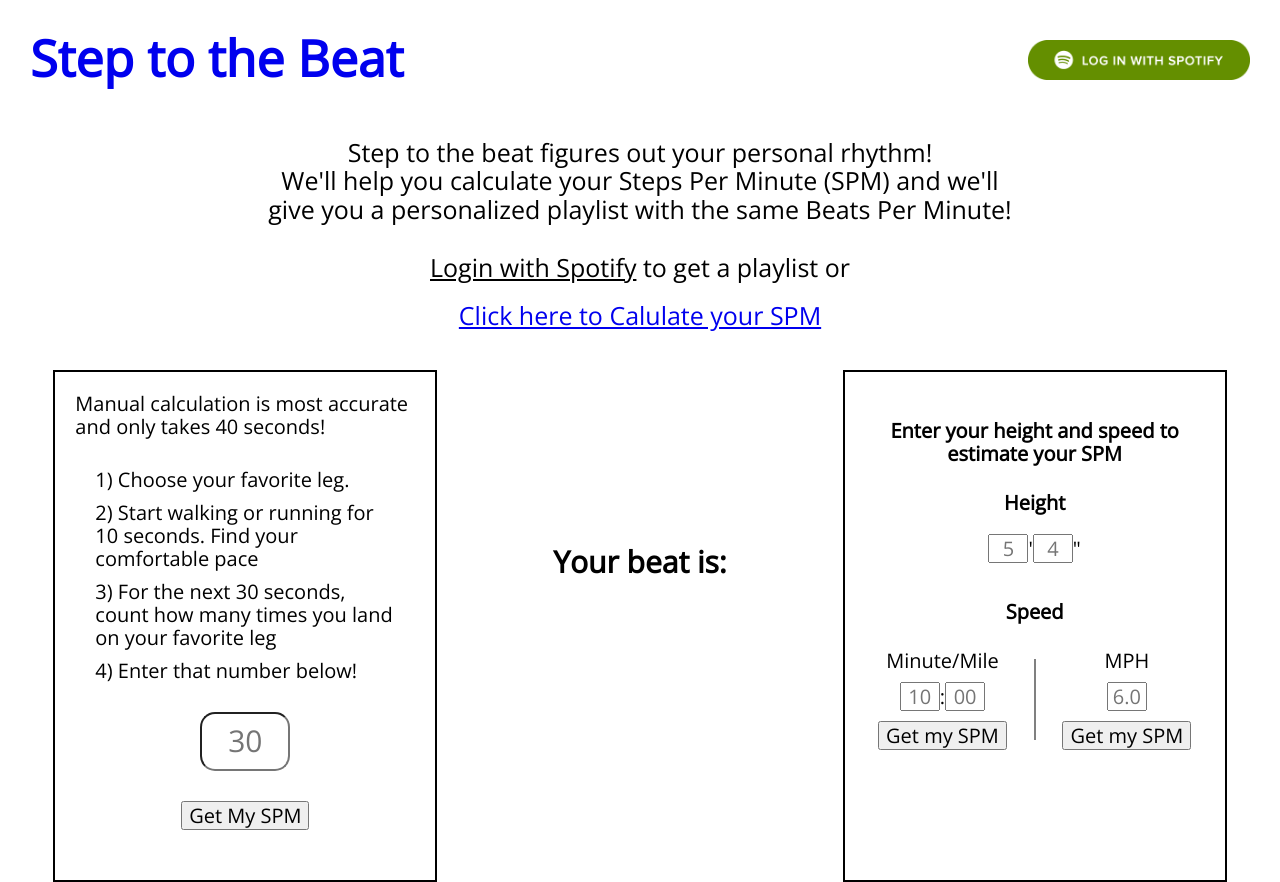
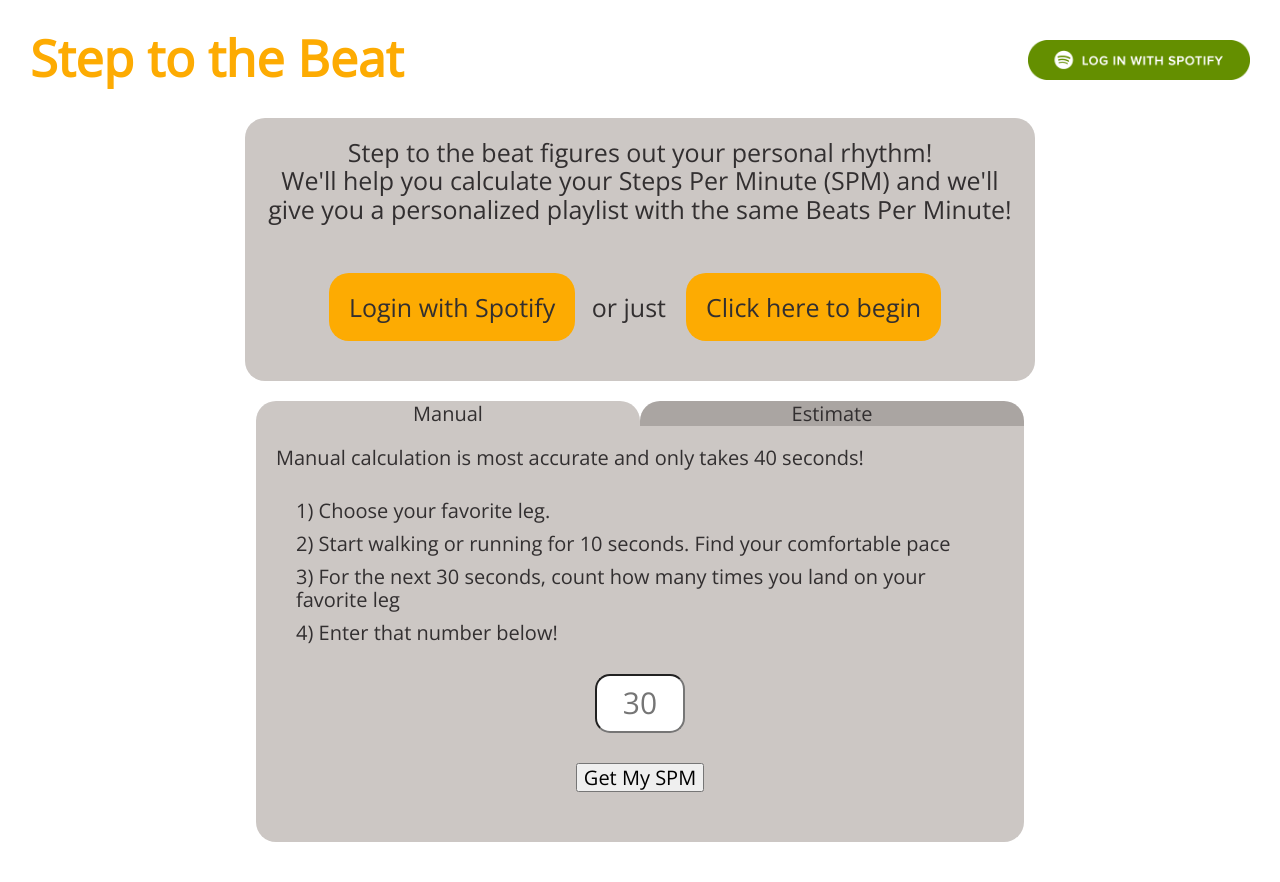
Before and after one commit to lexbonder/step-to-the-beat, a React (Create React App) app: page /calculations in a window 1280 px wide. Built offline with nearby package versions, Linux system fonts and the light colour scheme; what spotify-web-api-js would draw is missing.

Commit message:
add styling for calculations page
put estimate and manual calculation in same box with toggle buttons above them

```diff
--- a/src/components/App/App.css
+++ b/src/components/App/App.css
@@ -6,6 +6,6 @@ body {
   margin: 0;
   padding: 0;
   font-family: 'Open Sans', sans-serif;
-  color: black;
+  color: #322F30;
   font-size: 25px;
 }
--- a/src/components/Calculations/Calculations.css
+++ b/src/components/Calculations/Calculations.css
@@ -1,25 +1,32 @@
 .Calculations {
-  display: flex;
-  justify-content: space-around;
-  margin: auto;
-  max-width: 1290px;
   font-size: .8em;
+  width: 60%;
+  margin: 20px auto;
 }
 
 .Calculations article {
-  width: 30%;
+  padding: 20px;
+  background-color: #CCC7C4;
+  border-radius: 0 0 20px 20px;
+}
+
+.Calculations > button {
+  width: 50%;
+  border-radius: 20px 20px 0 0;
+  border: none;
+  background-color: #AAA5A2;
+  color: #322F30;
+}
+
+.Calculations > button.focused {
+  background-color: #CCC7C4;
+  color: #322F30;
 }
 
 input[type=number]::-webkit-inner-spin-button,
 input[type=number]::-webkit-outer-spin-button {
   -webkit-appearance: none;
   margin: 0;
-}
-
-.manual,
-.estimate {
-  padding: 20px;
-  border: 2px solid black;
 }
 
 .divider {
@@ -51,7 +58,8 @@ input[type=number]::-webkit-outer-spin-button {
   margin: 10px 0;
 }
 
-.manual-input {
+.manual-input,
+.estimate input {
   text-align: center;
   display: block;
   font-size: 1.5em;
@@ -61,19 +69,18 @@ input[type=number]::-webkit-outer-spin-button {
   margin: auto;
 }
 
-.manual-button {
+.estimate input {
+  display: inline-block;
+}
+
+.manual-button,
+.estimate button {
   display: block;
   margin: 30px auto;
 }
 
 .estimate {
   text-align: center;
-}
-
-.estimate input {
-  width: 40px;
-  text-align: center;
-  margin: 10px 0;
 }
 
 .estimate p {
@@ -90,7 +97,15 @@ input[type=number]::-webkit-outer-spin-button {
 }
 
 .Calculations .result {
-  width: 15%;
+  width: 80%;
   text-align: center;
-  padding-top: 150px;
+  margin: auto;
 }
+
+.hide {
+  display: none;
+}
+
+.show {
+  display: block;
+}
--- a/src/components/Calculations/Calculations.js
+++ b/src/components/Calculations/Calculations.js
@@ -14,7 +14,13 @@ export class Calculations extends Component {
       mphSpeed: '',
       mpmMinute: '',
       mpmSecond: '',
-      result: ''
+      result: '',
+      manualVisibility: 'show',
+      estimateVisibility: 'hide',
+      hoverTipVisibility: 'hide',
+      manualButton: 'focused',
+      estimateButton: '',
+      toggleResult: 'hide'
     }
   }
 
@@ -60,12 +66,55 @@ export class Calculations extends Component {
     this.setState({result})
   }
 
+  handleMouseEnter = () => {
+    console.log('word')
+  }
+
+  handleMouseLeave = () => {
+    console.log('suck it')
+  }
+
+  toggleManualEstimate = (event) => {
+    if (event.target.name === 'manual') {
+      this.setState({
+      manualVisibility: 'show',
+      estimateVisibility: 'hide',
+      manualButton: 'focused',
+      estimateButton: ''
+      })
+    } else {
+      this.setState({
+      manualVisibility: 'hide',
+      estimateVisibility: 'show',
+      manualButton: '',
+      estimateButton: 'focused'
+      })
+    }
+  }
+
+  showResult = () => {
+    this.setState({toggleResult: 'show'})
+  }
+
+
+
   render() {
     return (
       <div className='Calculations'>
-
+        <button
+          name='manual'
+          className={this.state.manualButton}
+          onClick={this.toggleManualEstimate}
+        >Manual</button>
+        <button
+          name='estimate'
+          className={this.state.estimateButton}
+          onMouseEnter={this.handleMouseEnter}
+          onMouseLeave={this.handleMouseLeave}
+          onClick={this.toggleManualEstimate}
+        >Estimate</button>
         {/*MANUAL CALCULATION*/}
-        <article className='manual'>
+        <article className={`manual ${this.state.manualVisibility}`}>
           <p>Manual calculation is most accurate and only takes 40 seconds!</p>
           <ol>
             <li>Choose your favorite leg.</li>
@@ -82,26 +131,16 @@ export class Calculations extends Component {
               value={this.state.manual}
               placeholder='30'
             />
-            <button className='manual-button'>Get My SPM</button>
+            <button
+              className='manual-button'
+              onClick={this.showResult}
+            >Get My SPM</button>
           </form>
         </article>
 
-        {/* RESULT AND SUBMIT BUTTON */}
+        {/* Height/Speed */}
 
-        <article className='result'>
-          <h2>Your beat is:</h2>
-          {
-            this.state.result &&
-            <div>
-              <h1>{`${this.state.result + ' SPM'}`}</h1>
-              <button onClick={this.submitSPM}>Save and select Genre</button>
-            </div>
-          }
-        </article>
-
-
-        {/* Height/Speed */}
-        <article className='estimate'>
+        <article className={`estimate ${this.state.estimateVisibility}`}>
           <h4>Enter your height and speed to estimate your SPM</h4>
           <form>
             <h4 className='height'>Height</h4>
@@ -140,7 +179,9 @@ export class Calculations extends Component {
                   placeholder='00'
                 />
               </p>
-              <button>Get my SPM</button>
+              <button
+                onClick={this.showResult}
+              >Get my SPM</button>
             </form>
             <div className='divider'></div>
             <form onSubmit={this.calculateMilePerHour}>
@@ -154,10 +195,28 @@ export class Calculations extends Component {
                   placeholder='6.0'
                 />
               </p>
-              <button>Get my SPM</button>
+              <button
+                onClick={this.showResult}
+              >Get my SPM</button>
             </form>
           </div>
         </article>
+
+
+        {/* RESULT AND SUBMIT BUTTON */}
+
+        <article className={`result ${this.state.toggleResult}`}>
+          <h2>Your beat is:</h2>
+          {
+            this.state.result &&
+            <div>
+              <h1>{`${this.state.result + ' SPM'}`}</h1>
+              <button onClick={this.submitSPM}>Save and select Genre</button>
+            </div>
+          }
+        </article>
+
+
       </div>
     )
   }
--- a/src/containers/Header/Header.css
+++ b/src/containers/Header/Header.css
@@ -14,6 +14,7 @@ header a:visited {
 }
 
 header h1 {
+  color: #FDAB02;
   margin: 0;
 }
 
--- a/src/containers/Home/Home.css
+++ b/src/containers/Home/Home.css
@@ -1,4 +1,8 @@
 .Home {
+  background-color: #CCC7C4;
+  width: fit-content;
+  border-radius: 20px;
+  margin: auto;
   padding: 20px;
   text-align: center;
 }
@@ -15,9 +19,23 @@
   margin: auto;
 }
 
+.log-in,
+.begin {
+  color: #322F30;
+  display: inline-block;
+  width: fit-content;
+  padding: 20px;
+  margin: 10px;
+  border-radius: 20px;
+  cursor: pointer;
+  background-color: #FDAB02;
+}
+/*
 .log-in {
-  text-decoration: underline;
-  cursor: pointer;
+}*/
+
+.begin {
+  text-decoration: none;
 }
 
 .dashboard {
@@ -26,15 +44,17 @@
 }
 
 .dashboard a {
+  background-color: #FDAB02;
+  text-align: center;
   display: inline-block;
   padding: 20px;
   margin: 20px;
   border-radius: 10px;
-  border: 2px solid black;
   text-decoration: none;
-  color: black;
+  color: #322F30;
 }
 
-.dashNav {
-  background-color: #ddd;
+a.dashNav {
+  background-color: #EC2B06;
+  color: #CCC7C4;
 }
--- a/src/containers/Home/Home.js
+++ b/src/containers/Home/Home.js
@@ -34,10 +34,10 @@ export class Home extends Component {
           <p className='intro'>
             Step to the beat figures out your personal rhythm! <br/>
             We'll help you calculate your Steps Per Minute (SPM) and
-             we'll give you a personalized playlist with the same Beats
-             Per Minute! <br/><br/> <span className='log-in' onClick={authorize}>Login with Spotify</span> to get a playlist or
+            we'll give you a personalized playlist with the same Beats
+            Per Minute! <br/><br/> <span className='log-in' onClick={authorize}>Login with Spotify</span>  or just
+            <Link className='begin' to='/calculations'>Click here to begin</Link>
           </p>
-          <Link to='/calculations'>Click here to Calulate your SPM</Link>
         </div>
       )
     }
```
